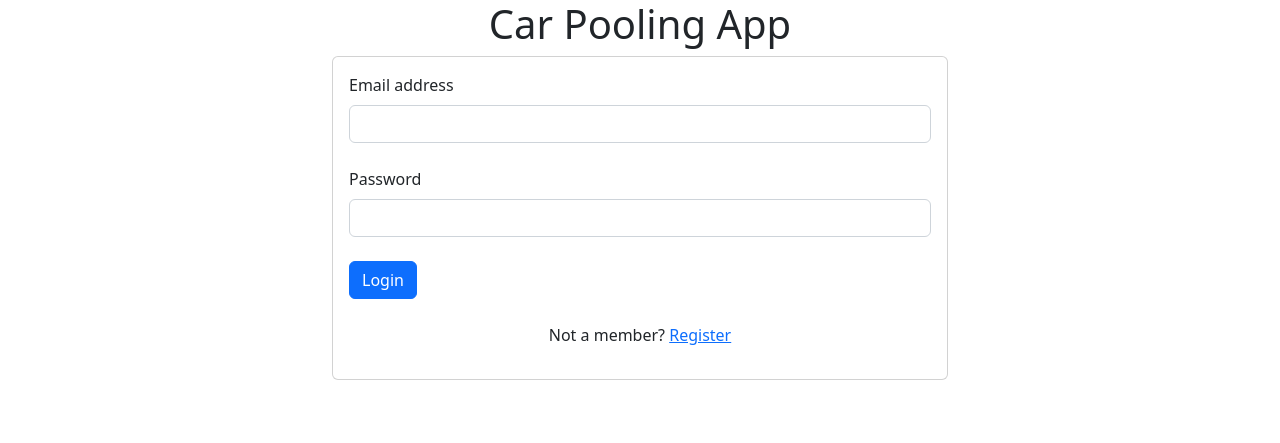
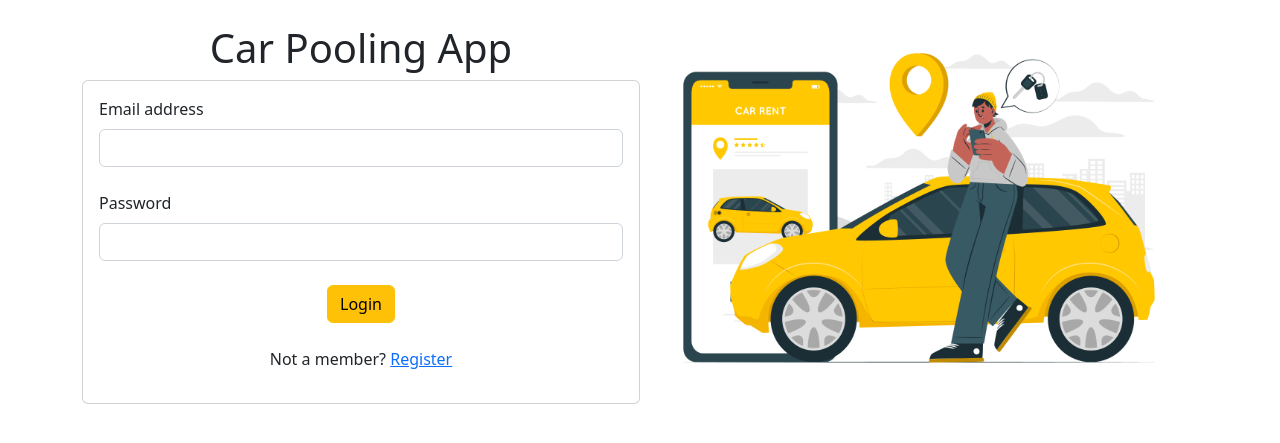
Before and after one commit to sahilM1001/car_pooling_app, a Django app: page /carpooling/view/login in a window 1280 px wide. Shown: the top 443 px of the page. Run offline with Django 4.2, Linux system fonts and the light colour scheme; some libraries are stand-ins or nearby versions.

Commit message:
UI Changes

```diff
--- a/carpoolingapp/urls.py
+++ b/carpoolingapp/urls.py
@@ -3,13 +3,13 @@ from . import views
 
 urlpatterns = [
     #api paths
-    path('',views.hello, name='Hello Page'),#done
+    path('',views.loginView, name='Hello Page'),#done
     path('api/home', views.home, name='Home Page'),#done
     path('api/login', views.loginReq, name='Login Request'),#done
     path('api/signup', views.signupReq, name='Signup Request'),#done
     path('api/bookTrip', views.bookTrip, name='Trip Booking'),#done
     path('api/addTrip', views.addTrip, name='Add Trip'),#done
-    path('api/cancelTrip', views.cancelTrip, name='Cancel Trip'),
+    path('api/cancelTrip', views.cancelTrip, name='Cancel Trip'),#done
     path('api/rateTrip', views.addRatings, name='Rate Trip'),#done
     path('api/viewRatings', views.viewRatings, name='View Ratings'),#done
     path('api/updateDetails', views.updateUserDetails, name='Update User Details'),#done
--- a/templates/home/addTrip.html
+++ b/templates/home/addTrip.html
@@ -7,6 +7,7 @@
     <meta name="viewport" content="width=device-width, initial-scale=1.0">
     <title>Add Trip Page</title>
     <link rel="stylesheet" href='{% static "bootstrap.css"%}'>
+    <link rel="stylesheet" href='{% static "index.css"%}'>
     <script language="JavaScript" src='{% static "jquery.js" %}'></script>
 </head>
 <body>
--- a/templates/home/home.html
+++ b/templates/home/home.html
@@ -7,14 +7,16 @@
     <meta name="viewport" content="width=device-width, initial-scale=1.0">
     <title>Home Page</title>
     <link rel="stylesheet" href='{% static "bootstrap.css"%}'>
+    <link rel="stylesheet" href='{% static "index.css"%}'>
     <script language="JavaScript" src='{% static "jquery.js" %}'></script>
+
 </head>
 <body>
 
     <div class="container-fluid">
 
         <nav class="navbar navbar-expand-lg navbar-dark bg-dark">
-            <a class="navbar-brand" href="/carpooling/view/home">Car Pooling App</a>
+            <a class="navbar-brand ml-4" href="/carpooling/view/home">Car Pooling App</a>
 
             <div class="collapse navbar-collapse" id="navbarNavAltMarkup">
               <div class="navbar-nav">
--- a/templates/home/viewTrip.html
+++ b/templates/home/viewTrip.html
@@ -7,6 +7,7 @@
     <meta name="viewport" content="width=device-width, initial-scale=1.0">
     <title>View Trips Page</title>
     <link rel="stylesheet" href='{% static "bootstrap.css"%}'>
+    <link rel="stylesheet" href='{% static "index.css"%}'>
     <script language="JavaScript" src='{% static "jquery.js" %}'></script>
 
 
--- a/templates/login/login.html
+++ b/templates/login/login.html
@@ -7,9 +7,20 @@
     <meta name="viewport" content="width=device-width, initial-scale=1.0">
     <link rel="stylesheet" href='{% static "bootstrap.css"%}'>
     <title>Login Page</title>
+    <style>
+        #img-holder{
+            background: url(../../static/images/login1.jpg);
+            background-size: 100%;
+        }
+
+
+    </style>
 </head>
 <body>
-    <div class="container col-md-6">
+    <div class="container col-md-12 d-flex justify-content-center" id="primary-container">
+
+
+        <div class="col-md-6 mt-4">
             <h1 class="text-center">Car Pooling App</h1>
             <div class="card">
                 <div class="card-body">
@@ -30,7 +41,10 @@
 
 
                         <!-- Submit button -->
-                    <button type="button" class="btn btn-primary btn-block mb-4 text-center" id="loginBtn">Login</button>
+                        <div class="d-flex justify-content-center">
+                            <button type="button" class="btn btn-warning btn-block mb-4 text-center" id="loginBtn">Login</button>
+                        </div>
+
 
                         <!-- Register buttons -->
                         <div class="text-center">
@@ -40,6 +54,10 @@
                       </form>
                 </div>
             </div>
+        </div>
+        <div class="col-md-6 mt-4" id="img-holder">
+        </div>
+
 
     </div>
     <script language="JavaScript" src='{% static "jquery.js" %}'></script>
```
Also changed, not shown: static/index.css (added, +19 -0 lines), templates/home/myProfile.html (+9 -5 lines), static/images/login1.jpg (added), static/images/loginPage.jpg (added). Lines whose indentation alone changed are shown as unchanged.
